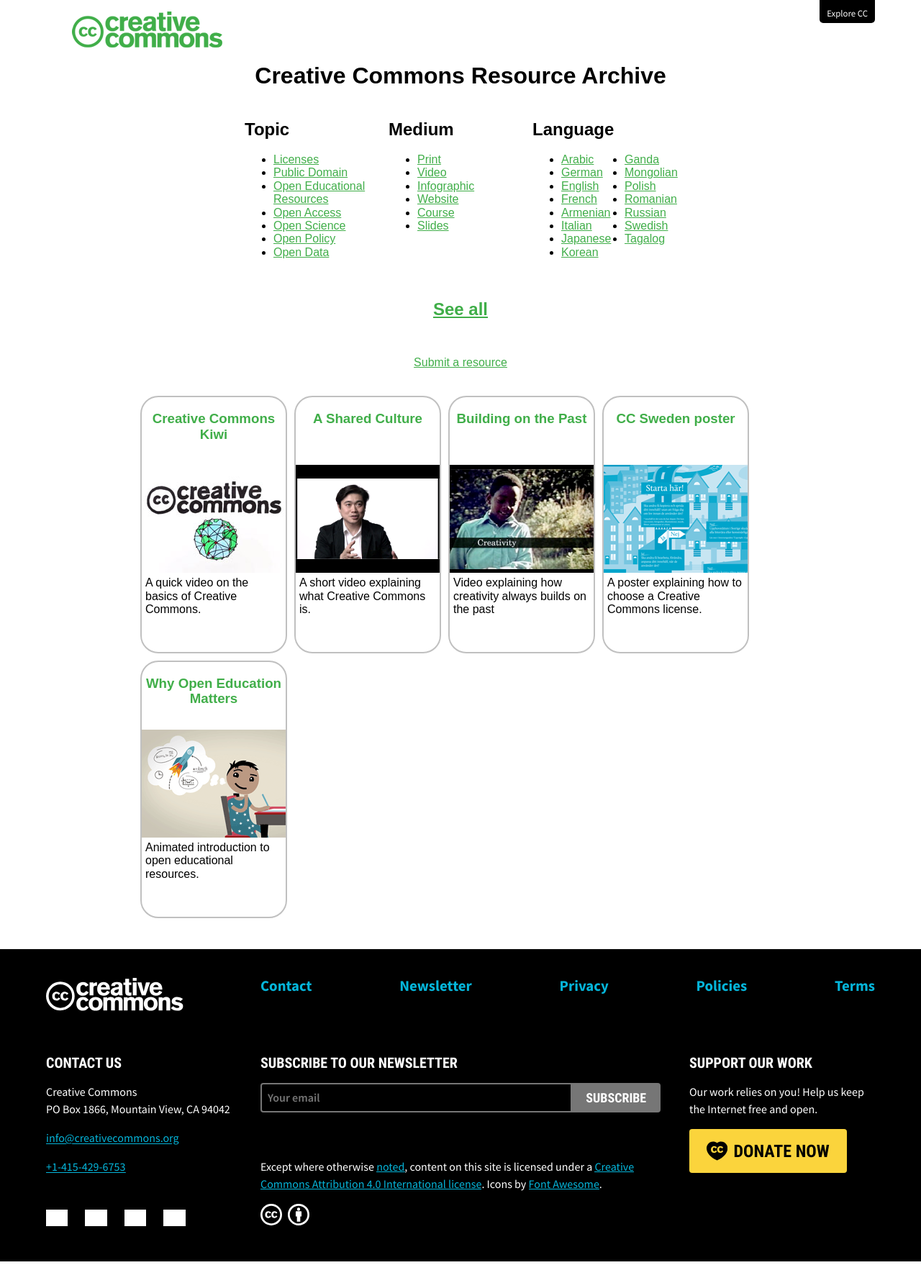
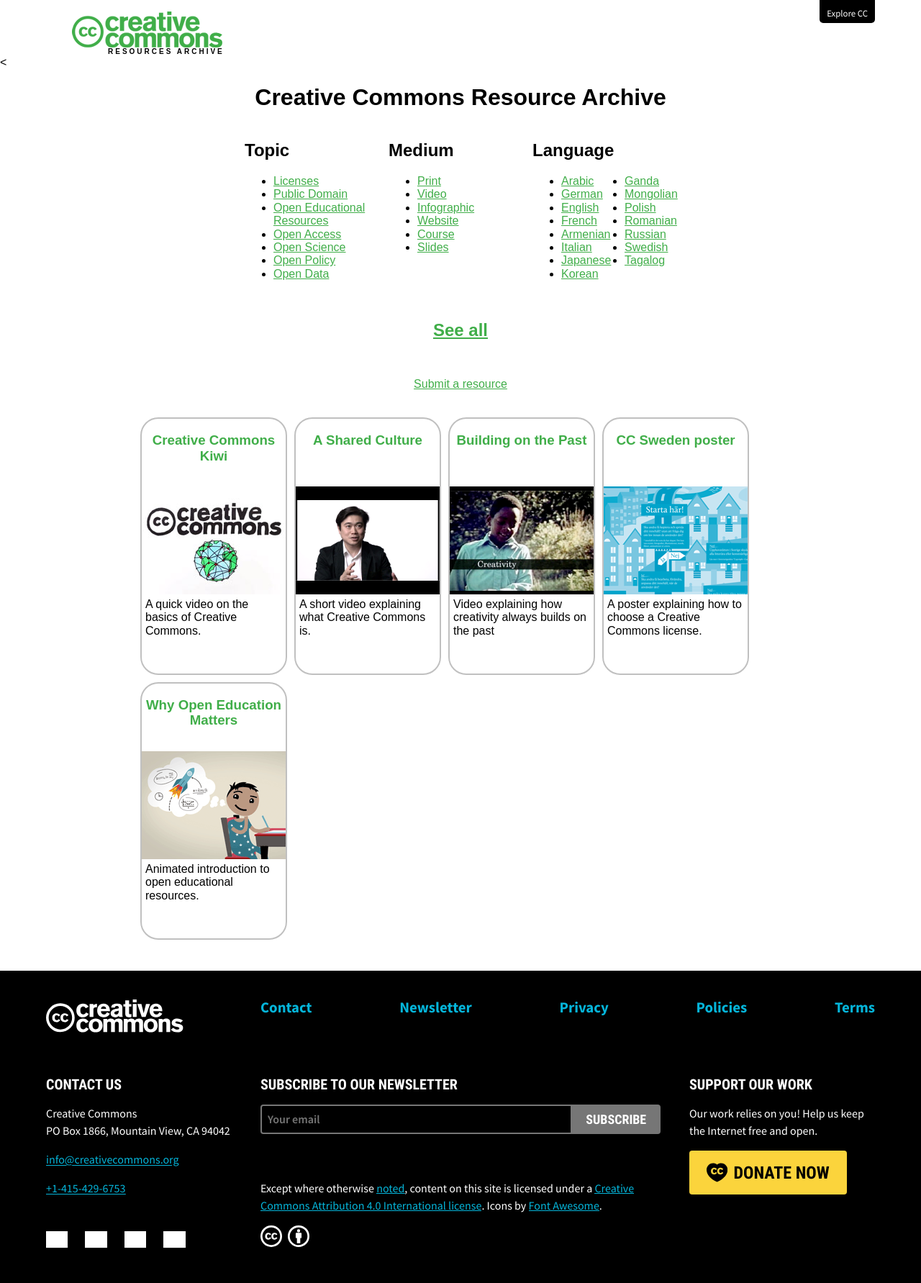
Before and after one commit to creativecommons/cc-resource-archive, a Jekyll site: the page built from docs/index.html, in a window 1280 px wide. Shown: the whole page at 72% size. Built offline with Jekyll 4.4.1, drawn with Linux system fonts in a browser that asks for light colours; nearby versions of some CDN libraries; library files that are not in the unit come from our copies; before the commit the page ends 1753 px from its top, so only the background shows below that; grey boxes are pictures that could not be loaded.

Commit message:
Bannercc Link settled

```diff
--- a/docs/_includes/header.html
+++ b/docs/_includes/header.html
@@ -37,6 +37,12 @@
 
 <!-- Main Content -->
 
-<a href="//creativecommons.org/">
-    <div id="bannercc"></div>
-</a>
+
+<div class="Header">
+
+        <a href="/">
+            <div id="bannercc"></div>
+        </a>
+
+        <span class="subheader">Resources Archive</span>
+<</div>
--- a/docs/style.css
+++ b/docs/style.css
@@ -252,14 +252,25 @@
 .resourcenav.resourcenavstatic {
 display: block;
 }
-
+.Header, .Header a {
+    padding-top: 10;
+    text-align: left;
+}
 #bannercc {
 width: 210px;
 height: 50px;
 background-image: url(/images/cc-green-210.gif);
 margin-left: 100px;
 }
-
+.subheader {
+    display: block;
+    font-family: "Akzidenz Grotesk", sans-serif;
+    font-size: 10px;
+    font-weight: bold;
+    text-transform: uppercase;
+    margin-left: 150px;
+    letter-spacing: 3px;
+}
 footer a {
     color: var(--vocabulary-brand-color-turquoise);
 }
```
Also changed, not shown: docs/Gemfile.lock.
